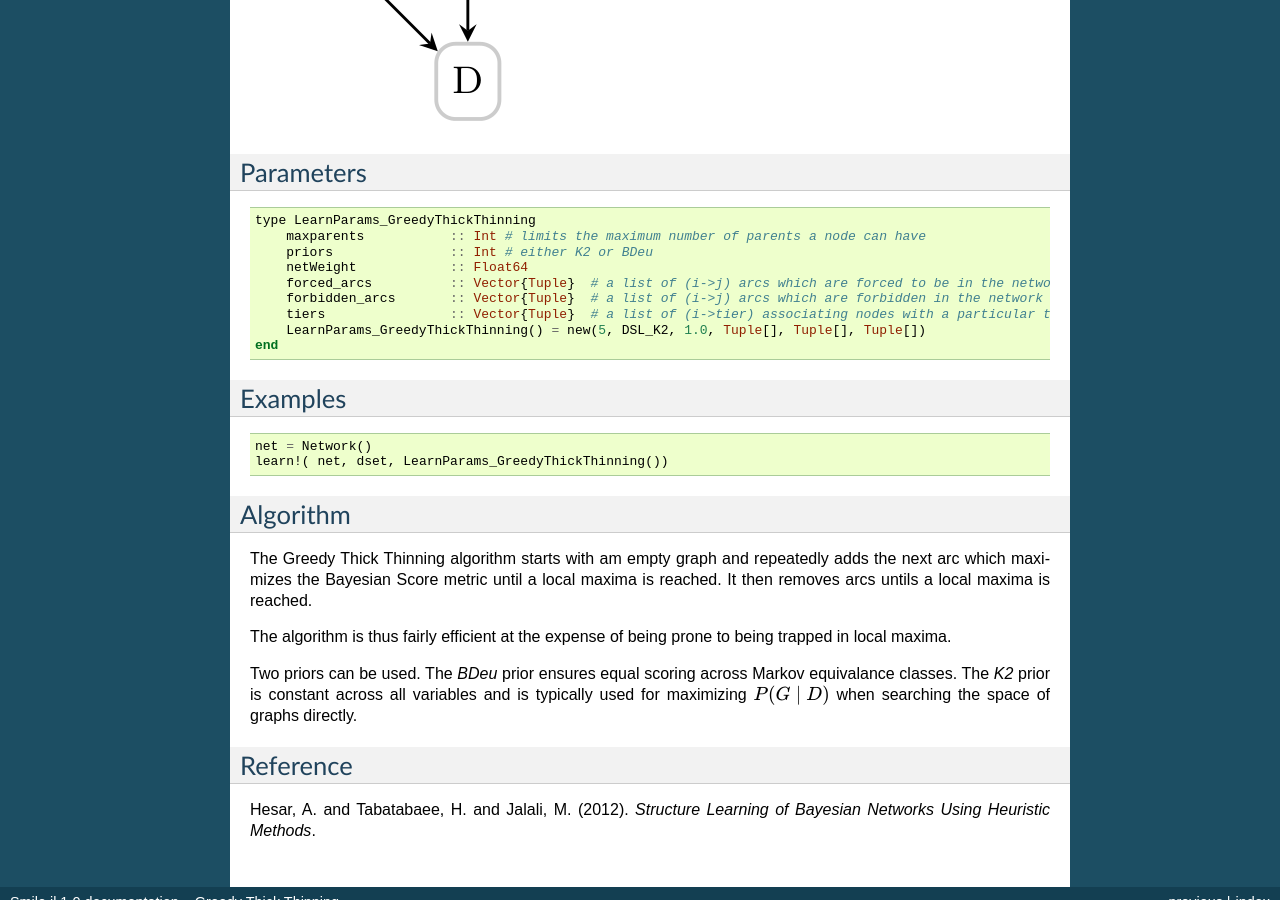
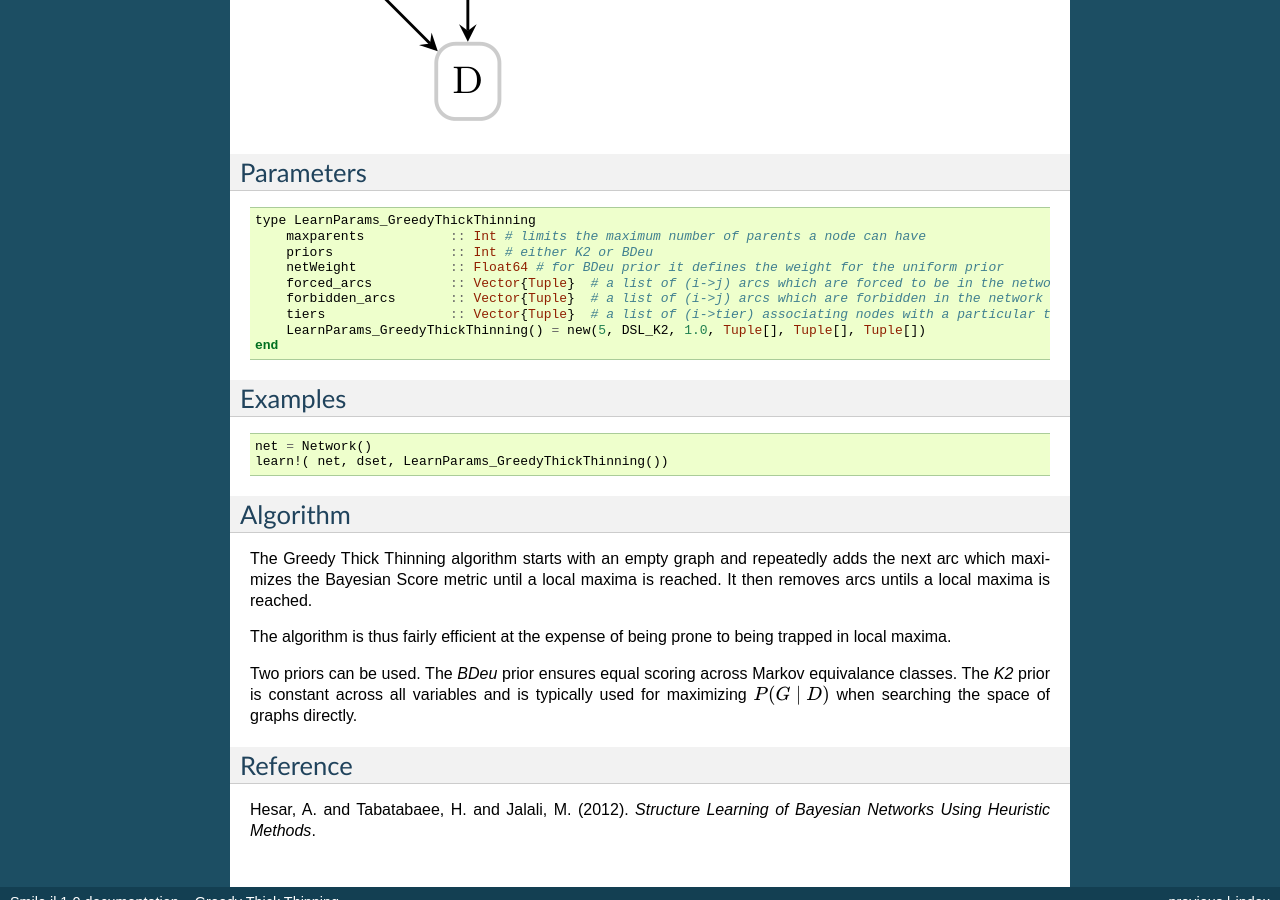
Before and after one commit to sisl/Smile.jl, a Sphinx documentation site: the page built from doc/greedythickthinning.rst, in a window 1280 px wide and 900 px high, scrolled down 568 px. Built offline with Sphinx 7.4.7, drawn with Linux system fonts in a browser that asks for light colours; formulas are drawn with MathJax 3.

Commit message:
added greedy thick thinning

```diff
--- a/doc/greedythickthinning.rst
+++ b/doc/greedythickthinning.rst
@@ -18,7 +18,7 @@ Parameters
     type LearnParams_GreedyThickThinning
         maxparents           :: Int # limits the maximum number of parents a node can have
         priors               :: Int # either K2 or BDeu
-        netWeight            :: Float64
+        netWeight            :: Float64 # for BDeu prior it defines the weight for the uniform prior
         forced_arcs          :: Vector{Tuple}  # a list of (i->j) arcs which are forced to be in the network
         forbidden_arcs       :: Vector{Tuple}  # a list of (i->j) arcs which are forbidden in the network
         tiers                :: Vector{Tuple}  # a list of (i->tier) associating nodes with a particular tier
@@ -36,7 +36,7 @@ Examples
 Algorithm
 ---------
 
-The Greedy Thick Thinning algorithm starts with am empty graph and repeatedly adds the next arc which maximizes the Bayesian Score metric until a local maxima is reached. It then removes arcs untils a local maxima is reached.
+The Greedy Thick Thinning algorithm starts with an empty graph and repeatedly adds the next arc which maximizes the Bayesian Score metric until a local maxima is reached. It then removes arcs untils a local maxima is reached.
 
 The algorithm is thus fairly efficient at the expense of being prone to being trapped in local maxima.
 
```
Also changed, not shown: other parts of doc/greedythickthinning.rst (+1 -1 lines).
